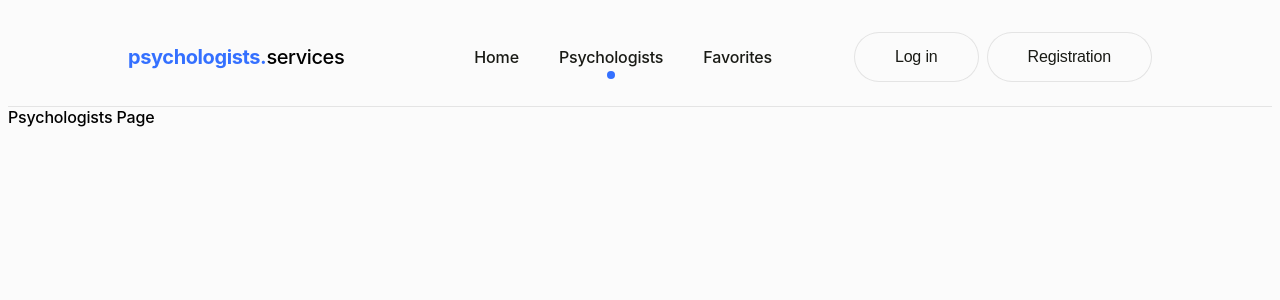
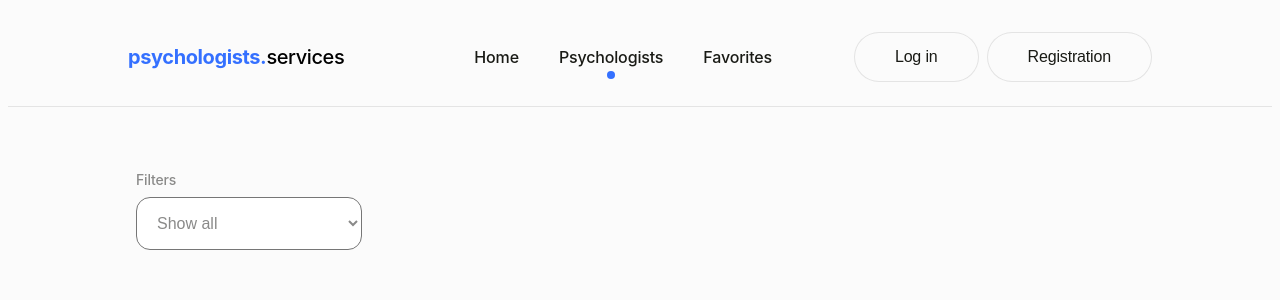
Before and after one commit to TyshchenkoYulia/Psychologists_services, a React (Vite) app: page /psychologists in a window 1280 px wide. Shown: the top 300 px of the page. Built offline with nearby package versions, Linux system fonts and the light colour scheme.

Commit message:
added Filters section

```diff
--- a/src/components/App/App.jsx
+++ b/src/components/App/App.jsx
@@ -4,7 +4,7 @@ import PsychologistsPage from "../../pages/PsychologistsPage/PsychologistsPage";
 import FavoritesPage from "../../pages/FavoritesPages/FavoritesPages";
 import NotFound from "../NotFound/NotFound";
 import AuthNav from "../AuthNav/AuthNav";
-import "./App.module.css";
+// import css from "./App.module.css";
 
 export default function App() {
   return (
--- /dev/null
+++ b/src/components/Filters/Filters.jsx
@@ -0,0 +1,50 @@
+import { useState } from "react";
+import css from "./Filters.module.css";
+
+export default function Filters() {
+  const [sortOption, setSortOption] = useState("");
+
+  //   const filteredAndSortedItems = items
+  //     .sort((a, b) => {
+  //       if (sortOption === "price-asc") return a.price - b.price;
+  //       if (sortOption === "price-desc") return b.price - a.price;
+  //       if (sortOption === "alphabet-asc") return a.name.localeCompare(b.name);
+  //       if (sortOption === "alphabet-desc") return b.name.localeCompare(a.name);
+  //       return 0;
+  //     });
+
+  return (
+    <>
+      <div className={css.filtersContainer}>
+        <p className={css.title}>Filters</p>
+        <select
+          className={css.filterOption}
+          value={sortOption}
+          onChange={(e) => setSortOption(e.target.value)}
+        >
+          <option className={css.option} value="all">
+            Show all
+          </option>
+          <option className={css.option} value="alphabet-asc">
+            A to Z
+          </option>
+          <option className={css.option} value="alphabet-desc">
+            Z to A
+          </option>
+          <option className={css.option} value="less-10$">
+            Less than 10$
+          </option>
+          <option className={css.option} value="more-10$">
+            Greater than 10$
+          </option>
+          <option className={css.option} value="popular">
+            Popular
+          </option>
+          <option className={css.option} value="not-popular">
+            Not popular
+          </option>
+        </select>
+      </div>
+    </>
+  );
+}
--- /dev/null
+++ b/src/components/Filters/Filters.module.css
@@ -0,0 +1,41 @@
+.filtersContainer {
+  display: flex;
+  flex-direction: column;
+  gap: 8px;
+}
+
+.title {
+  font-size: 14px;
+  font-weight: 500;
+  line-height: 18px;
+  text-align: left;
+  color: var(--main-dark-grey-color);
+}
+
+.filterOption {
+  width: 226px;
+  padding: 16px;
+  border-radius: 14px;
+  background-color: var(--main-bright-white-color);
+  color: var(--main-dark-grey-color);
+  font-size: 16px;
+  line-height: 20px;
+  text-align: left;
+  /* outline: none;
+  cursor: pointer; */
+}
+
+.filterOption:hover {
+  background-color: var(--main-blue-color);
+  color: var(--main-white-color);
+  border: none;
+}
+
+.option {
+  font-size: 16px;
+  font-weight: 400;
+  line-height: 20px;
+  text-align: left;
+  color: #191a154d;
+  background-color: var(--main-bright-white-color);
+}
--- a/src/index.css
+++ b/src/index.css
@@ -4,7 +4,9 @@
   --main-blue-active-color: #255ee8;
   --main-orange-color: #ffc531;
   --main-grey-color: #191a151a;
+  --main-dark-grey-color: #8a8a89;
   --main-white-color: #fbfbfb;
+  --main-bright-white-color: #ffffff;
 
   --animation: 200ms cubic-bezier(0.4, 0, 0.2, 1);
 
--- a/src/pages/HomePage/HomePage.jsx
+++ b/src/pages/HomePage/HomePage.jsx
@@ -1,6 +1,7 @@
 import ImageContainerHome from "../../components/ImageContainerHome/ImageContainerHome";
 import { GoArrowUpRight } from "react-icons/go";
 import css from "./HomePage.module.css";
+import { Link } from "react-router-dom";
 
 export default function HomePage() {
   return (
@@ -14,10 +15,13 @@ export default function HomePage() {
           We help you to reveal your potential, overcome challenges and find a
           guide in your own life with the help of our experienced psychologists.
         </p>
-        <button className={css.btn}>
-          Get started
-          <GoArrowUpRight size={18} />
-        </button>
+
+        <Link className={css.link} to="/psychologists">
+          <button className={css.btn}>
+            Get started
+            <GoArrowUpRight size={18} />
+          </button>
+        </Link>
       </div>
       <ImageContainerHome />
     </div>
--- a/src/pages/HomePage/HomePage.module.css
+++ b/src/pages/HomePage/HomePage.module.css
@@ -31,6 +31,10 @@
   margin-bottom: 40px;
 }
 
+.link {
+  text-decoration: none;
+}
+
 .btn {
   display: flex;
   font-size: 20px;
--- a/src/pages/PsychologistsPage/PsychologistsPage.jsx
+++ b/src/pages/PsychologistsPage/PsychologistsPage.jsx
@@ -1,10 +1,12 @@
 // import LogIn from "../../components/LogIn/LogIn";
+
+import Filters from "../../components/Filters/Filters";
+import css from "./PsychologistsPage.module.css";
 
 export default function PsychologistsPage() {
   return (
-    <>
-      <p>Psychologists Page</p>
-      {/* <LogIn /> */}
-    </>
+    <div className={css.container}>
+      <Filters />
+    </div>
   );
 }
--- a/src/pages/PsychologistsPage/PsychologistsPage.module.css
+++ b/src/pages/PsychologistsPage/PsychologistsPage.module.css
@@ -0,0 +1,3 @@
+.container {
+  margin: 64px 128px;
+}
```
